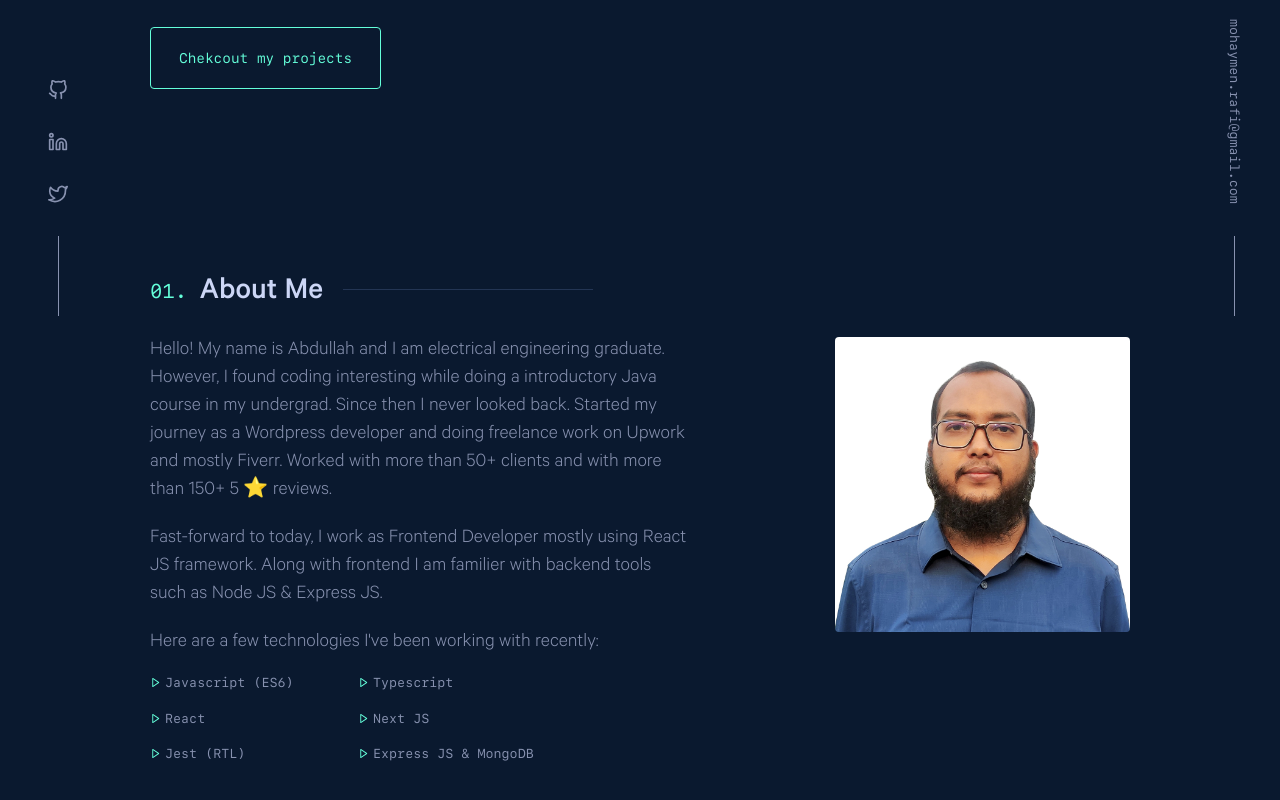
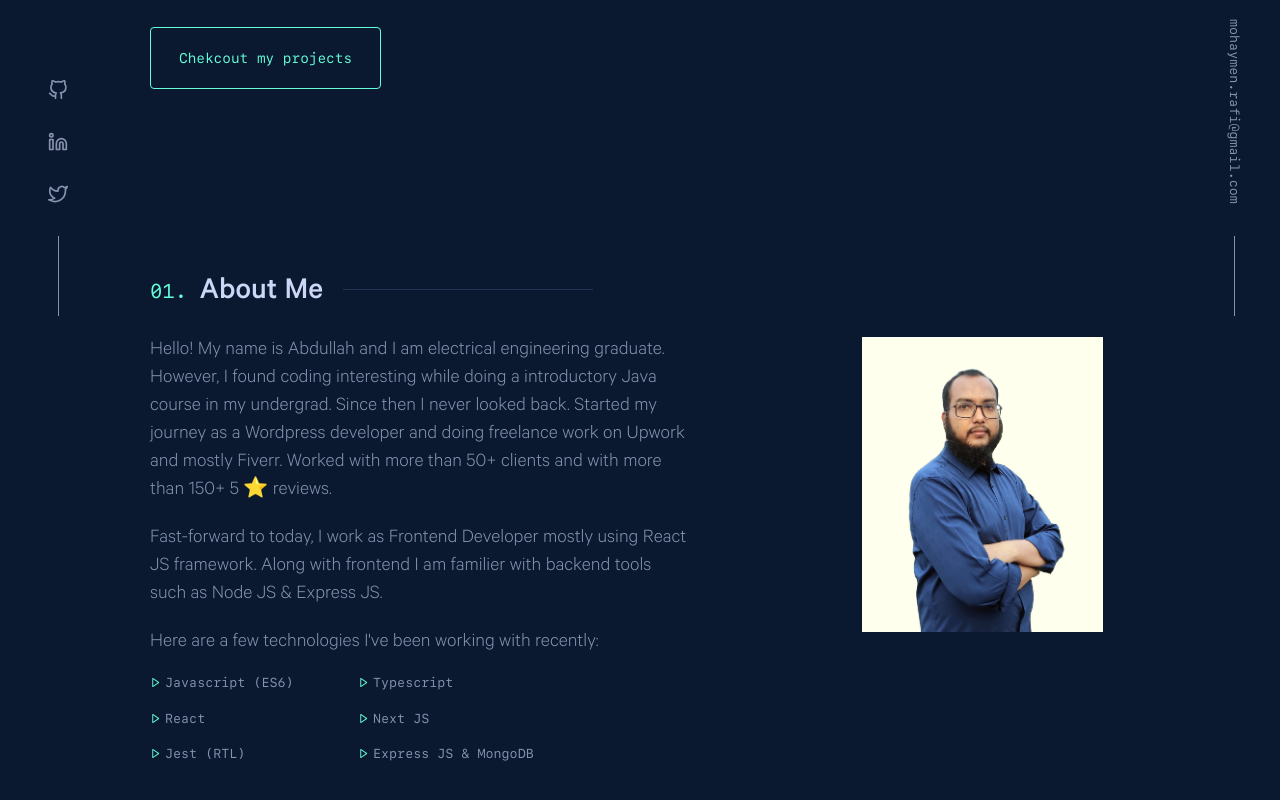
Before and after one commit to mohaymenrafi/personal-portfolio, a Next.js app: page / in a window 1280 px wide. Shown: the part 484-1284 px from the top of the page. Built offline with nearby package versions, Linux system fonts and the light colour scheme.

Commit message:
picture changed

```diff
--- a/components/About/About.tsx
+++ b/components/About/About.tsx
@@ -1,7 +1,7 @@
-import Image from "next/image";
 import React from "react";
 import SectionTitle from "../SectionTitle/SectionTitle";
 import { BiRightArrow } from "react-icons/bi";
+import Image from "next/image";
 
 const techs: string[] = [
 	"Javascript (ES6)",
@@ -48,12 +48,12 @@ const About = () => {
 				</div>
 				<div className="mt-5 flex md:block justify-center relative">
 					<Image
-            src="/images/profile-pic.jpg"
+						src="/images/abdullah-dp.jpg"
 						width={500}
 						height={500}
 						objectFit="contain"
 						alt="mohaymen abdullah"
-            className="rounded "
+						className="rounded"
 					/>
 				</div>
 			</div>
```
Also changed, not shown: public/images/abdullah-dp.jpg (added). Lines whose indentation alone changed are shown as unchanged.
